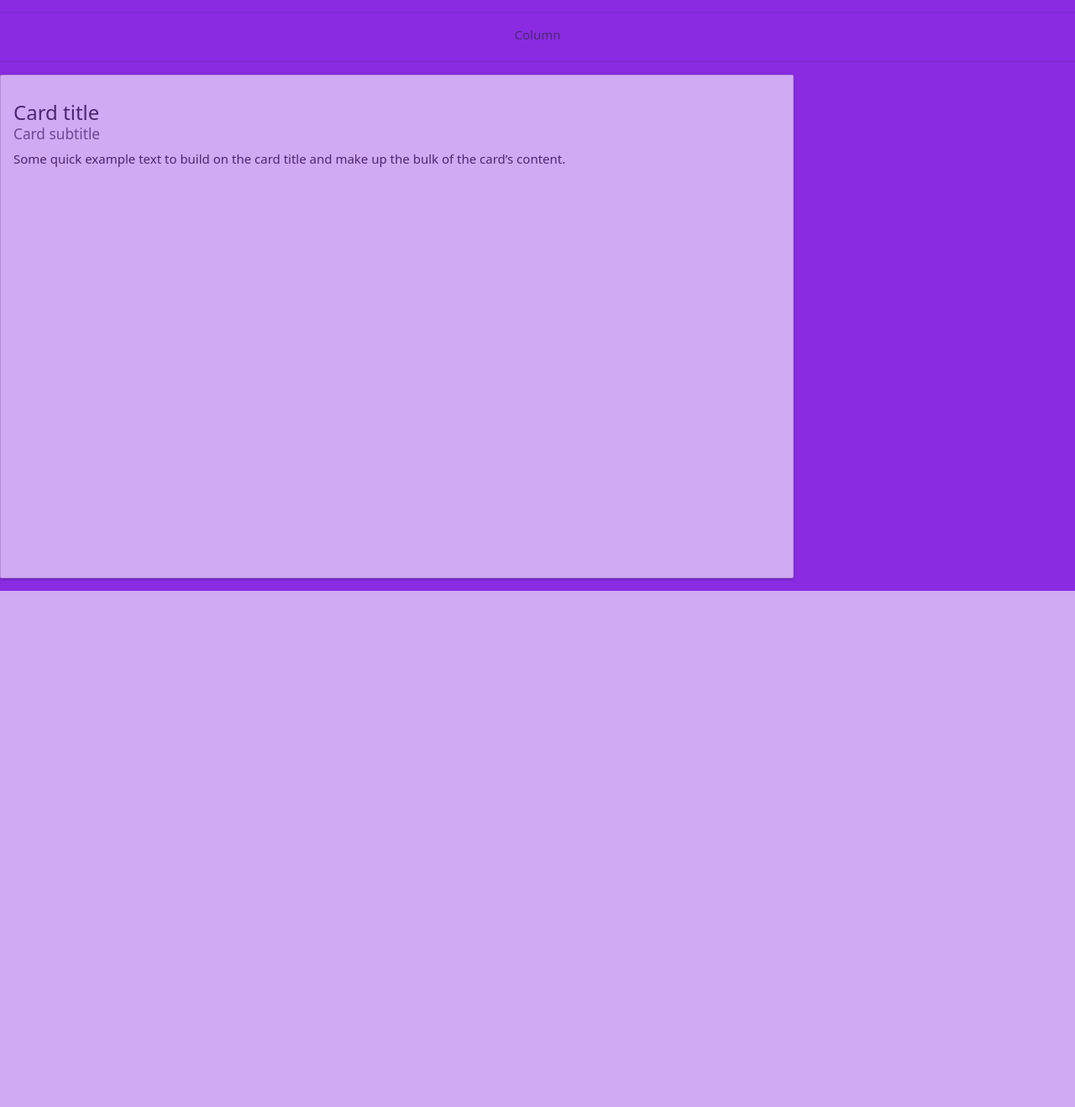
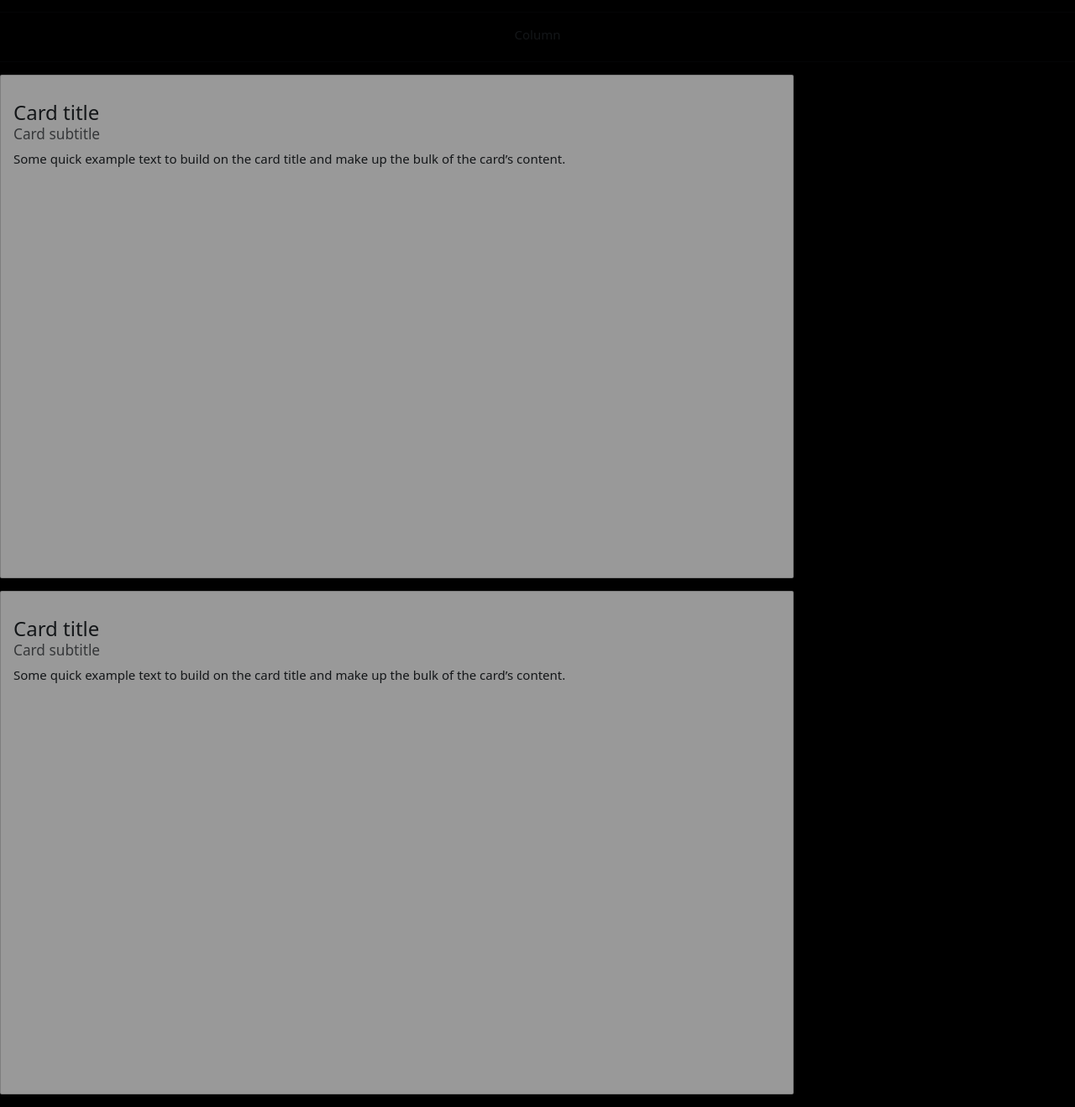
Before and after one commit to Navy-png-1/Website_2, a Flask app: page / in a window 1280 px wide. Shown: the part 565-1884 px from the top of the page at 84% size. Before the commit the page ends 1269 px from the top, so only its background shows below. Run offline with Flask 3, Linux system fonts and the light colour scheme.

Commit message:
trying to connect css to html. try move card to the other side.

```diff
--- /dev/null
+++ b/templates/css/main.css
@@ -0,0 +1,5 @@
+
+body {
+  background-color: black;
+  opacity: 0.6;
+}
--- a/templates/main.css
+++ /dev/null
@@ -1,5 +0,0 @@
-
-body {
-  background-color: blueviolet  !important;
-  opacity: 0.6;
-}
--- a/templates/main.html
+++ b/templates/main.html
@@ -3,12 +3,11 @@
 <!DOCTYPE html>
 <html lang="en">
 <head>
-  <meta charset="UTF-8">
-  <link rel="stylesheet" href="main.css">
-  <title>Home</title>
+    <title>Home</title>
+    <link rel="stylesheet" href="css/main.css">
 </head>
 <body>
-  <img src="https://media.audleytravel.com/-/media/images/home/north-asia-and-russia/japan/activities/tokyo-gettyimages-1131743616-1000x3000.jpg?q=60&w=1920&h=685" width="1000" height="500" alt="Tokyo">
+  <img src="https://png.pngtree.com/thumb_back/fh260/background/20240814/pngtree-spring-time-with-beautiful-cherry-blossoms-pink-sakura-flowers-image_16131927.jpg" width="1000" height="500" alt="Tokyo">
   <hr class="dotted">
   <div class="container text-center">
     <div class="row">
@@ -25,6 +24,12 @@
       <p class="card-text">Some quick example text to build on the card title and make up the bulk of the card’s content.</p>
     </div>
   </div>
+  <div class="card" style="width: 63rem; height: 40rem;">
+    <div class="card-body">
+      <h5 class="card-title">Card title</h5>
+      <h6 class="card-subtitle mb-2 text-body-secondary">Card subtitle</h6>
+      <p class="card-text">Some quick example text to build on the card title and make up the bulk of the card’s content.</p>
+    </div>
 </body>
 
 {% endblock %}
```
Also changed, not shown: templates/japan.jpg (deleted).
